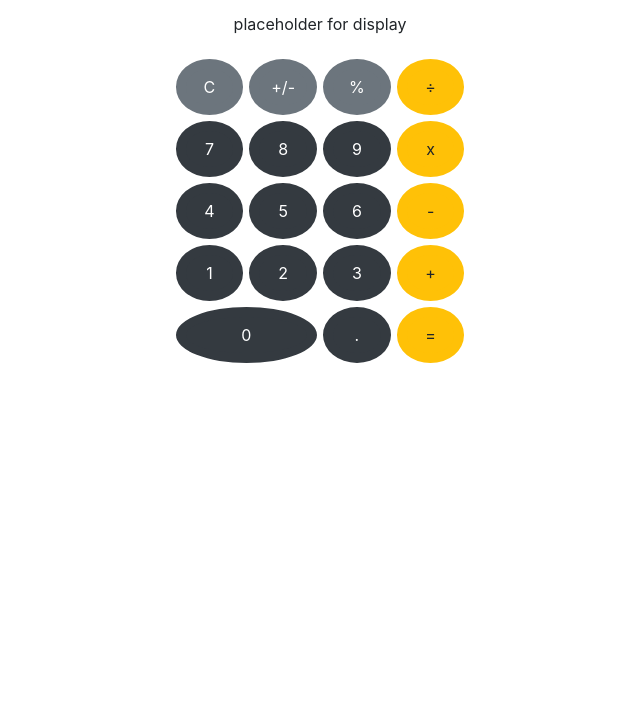
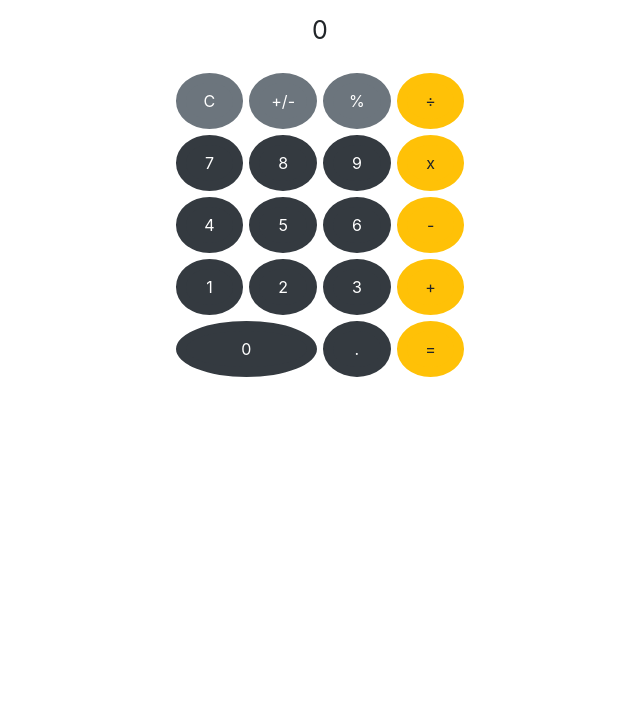
Before and after one commit to orangecat94/odin-calculator, a plain HTML site: page index.html in a window 1280 px wide. Shown: the part 74-800 px from the top of the page, without its empty margins (320-960 px from the left). Drawn offline with nearby package versions, Linux system fonts and the light colour scheme.

Commit message:
refractor code for div.display

```diff
--- a/index.html
+++ b/index.html
@@ -15,9 +15,7 @@
             <h1>Odin Calculator</h1>
         </div>
 
-        <div class="display">
-            placeholder for display
-        </div>
+        <div class="display">0</div>
 
         <div class="buttons">
             <button class="btn btn-secondary" data-action="clear">C</button>
--- a/styles.css
+++ b/styles.css
@@ -3,8 +3,6 @@ div.calculator {
     flex-direction: column;
     justify-content: center;
     align-items: center;
-    /* background-image: linear-gradient(236deg, #74ebd5, #acb6e5); */
-    /* height: 100vh; */
 }
 
 div.header {
@@ -12,8 +10,10 @@ div.header {
 }
 
 div.display {
+    /* margin-left: auto; */
     margin-top: 10px;
     margin-bottom: 20px;
+    font-size: 25px;
 }
 
 .buttons {
```
